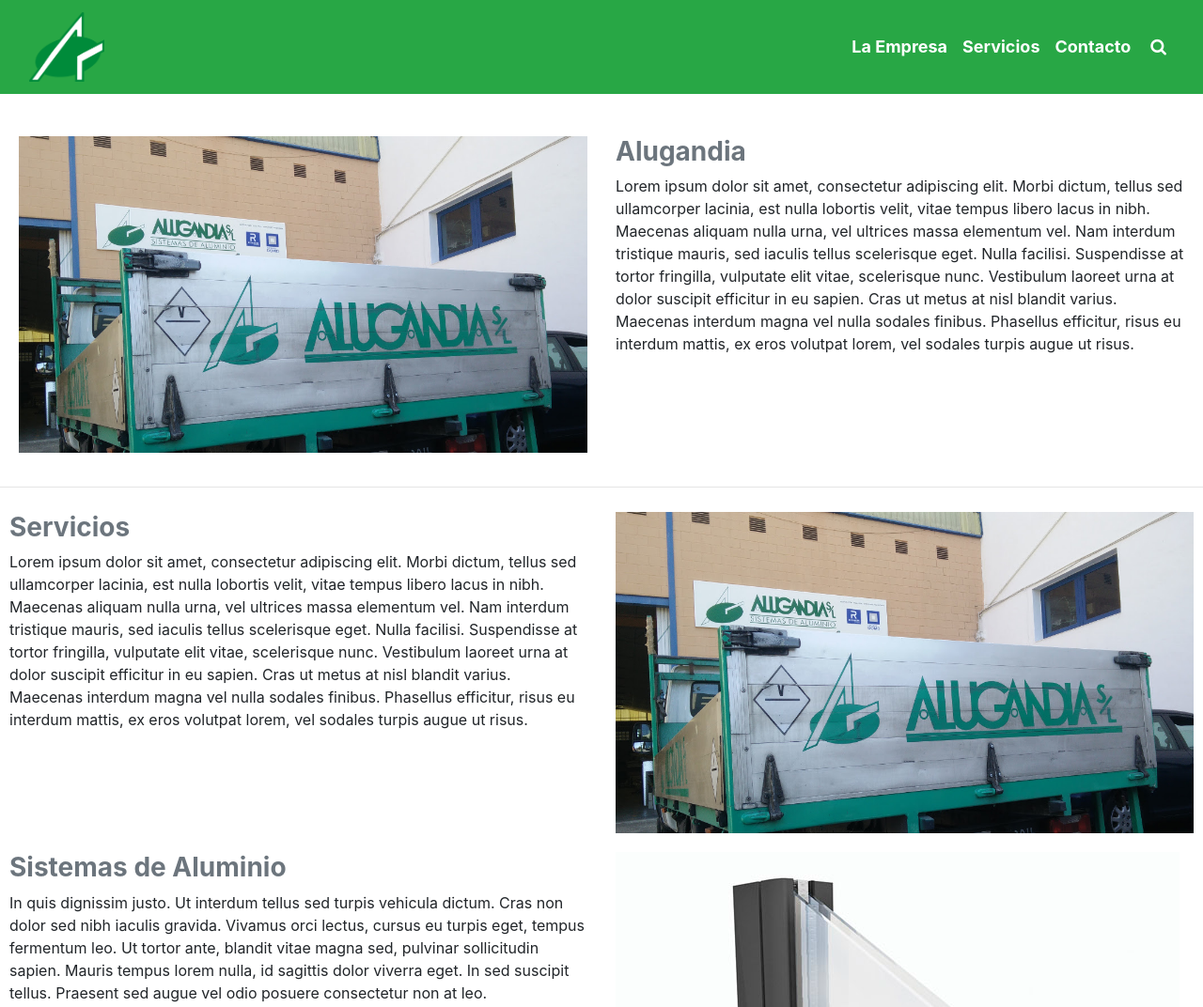
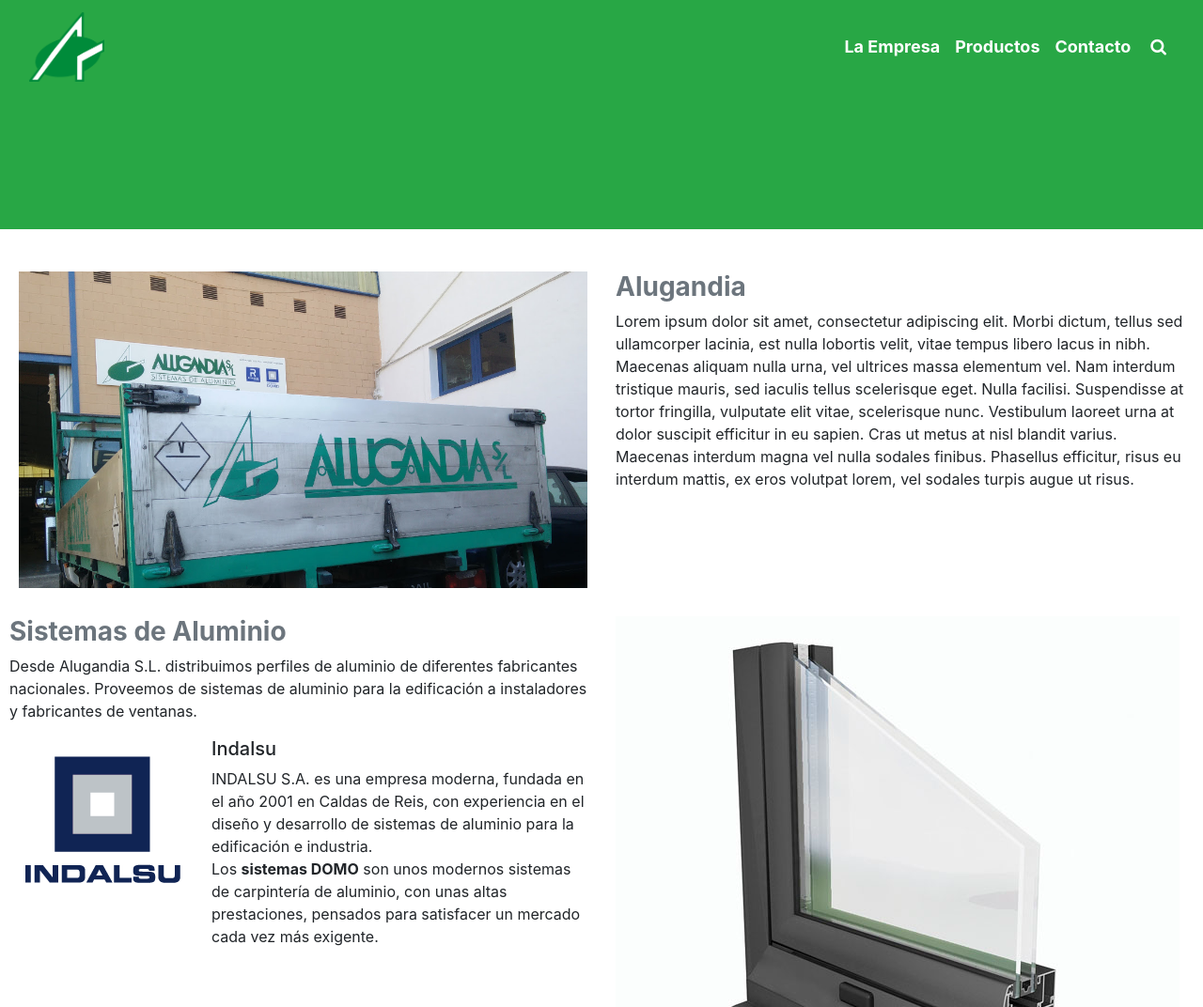
Before and after one commit to srerisso/btstudio-aluwarehouse, a plain HTML site: page export/index.html in a window 1280 px wide. Shown: the top 1072 px of the page at 94% size. Drawn offline with Linux system fonts and the light colour scheme; files whose address does not match are found by name.

Commit message:
Trabajando en frontpage

```diff
--- a/export/index.html
+++ b/export/index.html
@@ -21,7 +21,7 @@
                     class="collapse navbar-collapse text-left float-right" id="navcol-1">
                     <ul class="nav navbar-nav text-white ml-auto">
                         <li class="nav-item" role="presentation"><a class="nav-link text-white" href="/" style="font-size: 18px;"><strong>La Empresa</strong></a></li>
-                        <li class="nav-item" role="presentation"><a class="nav-link text-white" href="aluminio.html" style="font-size: 18px;"><strong>Servicios</strong></a></li>
+                        <li class="nav-item" role="presentation"><a class="nav-link text-white" href="aluminio.html" style="font-size: 18px;"><strong>Productos</strong></a></li>
                         <li class="nav-item" role="presentation"><a class="nav-link text-white" href="contacto.html" style="font-size: 18px;"><strong>Contacto</strong></a></li>
                         <li class="nav-item" role="presentation"><a class="nav-link text-white" href="#" style="font-size: 18px;">&nbsp;<i class="fa fa-search"></i></a></li>
                     </ul>
@@ -29,6 +29,11 @@
             </div>
     </div>
     </nav>
+    <div class="jumbotron jumbotron-fluid" style="background-color: rgb(40,167,69);margin: 0px;">
+        <div>
+            <p></p>
+        </div>
+    </div>
     <section id="empresa" style="margin: 25px 0 0 0;">
         <div class="row">
             <div class="col"><img class="img-fluid d-flex" src="assets/img/IMG_20160809_163937_1024.jpg"></div>
@@ -40,30 +45,24 @@
             </div>
         </div>
     </section>
-    <hr>
-    <section id="historia">
-        <div class="row">
-            <div class="col">
-                <h3 class="text-left text-secondary"><strong>Servicios</strong></h3>
-                <p>Lorem ipsum dolor sit amet, consectetur adipiscing elit. Morbi dictum, tellus sed ullamcorper lacinia, est nulla lobortis velit, vitae tempus libero lacus in nibh. Maecenas aliquam nulla urna, vel ultrices massa elementum vel. Nam interdum
-                    tristique mauris, sed iaculis tellus scelerisque eget. Nulla facilisi. Suspendisse at tortor fringilla, vulputate elit vitae, scelerisque nunc. Vestibulum laoreet urna at dolor suscipit efficitur in eu sapien. Cras ut metus at nisl
-                    blandit varius. Maecenas interdum magna vel nulla sodales finibus. Phasellus efficitur, risus eu interdum mattis, ex eros volutpat lorem, vel sodales turpis augue ut risus.</p>
-            </div>
-            <div class="col"><img class="img-fluid d-flex" src="assets/img/IMG_20160809_163937_1024.jpg"></div>
-        </div>
-    </section>
     <section id="historia">
         <div class="row">
             <div class="col">
                 <h3 class="text-left text-secondary"><strong>Sistemas de Aluminio</strong></h3>
-                <p>In quis dignissim justo. Ut interdum tellus sed turpis vehicula dictum. Cras non dolor sed nibh iaculis gravida. Vivamus orci lectus, cursus eu turpis eget, tempus fermentum leo. Ut tortor ante, blandit vitae magna sed, pulvinar sollicitudin
-                    sapien. Mauris tempus lorem nulla, id sagittis dolor viverra eget. In sed suscipit tellus. Praesent sed augue vel odio posuere consectetur non at leo.</p>
+                <p>Desde Alugandia S.L. distribuimos perfiles de aluminio de diferentes fabricantes nacionales. Proveemos de sistemas de aluminio para la edificación a instaladores y fabricantes de ventanas.<br></p>
+                <div class="media"><img class="mr-3" src="assets/img/Logo-INDALSU-vert-azul.png">
+                    <div class="media-body">
+                        <h5>Indalsu</h5>
+                        <p>INDALSU S.A. es una empresa moderna, fundada en el año 2001 en Caldas de Reis, con experiencia en el diseño y desarrollo de sistemas de aluminio para la edificación e industria.<br>Los <strong>sistemas DOMO</strong> son unos modernos
+                            sistemas de carpintería de aluminio, con unas altas prestaciones, pensados para satisfacer un mercado cada vez más exigente.</p>
+                    </div>
+                </div>
             </div>
             <div class="col"><img src="assets/img/DOMO_60RT.jpg"></div>
         </div>
     </section>
     <section id="mapa">
-        <h3 class="text-left text-secondary"><strong>Localización</strong></h3>
+        <h3 class="text-left text-secondary"><strong>Contacto</strong></h3>
         <div class="row">
             <div class="col"><iframe allowfullscreen="" frameborder="0" src="https://www.google.com/maps/embed/v1/place?key=+AIzaSyCs8IeK6md-a-cCgI2iWHF4p5Pmp0n0Q60&amp;q=alugandia&amp;zoom=14" width="100%" height="400"></iframe></div>
         </div>
@@ -84,7 +83,7 @@
                         <h3>Productos</h3>
                         <ul>
                             <li><a href="#">Ventanas practicables.</a></li>
-                            <li><a href="#">Ventanas Correderas.</a></li>
+                            <li><a href="#">Ventanas correderas.</a></li>
                             <li><a href="#">Barandillas.</a></li>
                             <li><a href="#">Protección solar.</a></li>
                             <li><a href="#">Otros sistemas.</a></li>
```
Also changed, not shown: export/assets/img/Logo-INDALSU-vert-azul.png (added).
